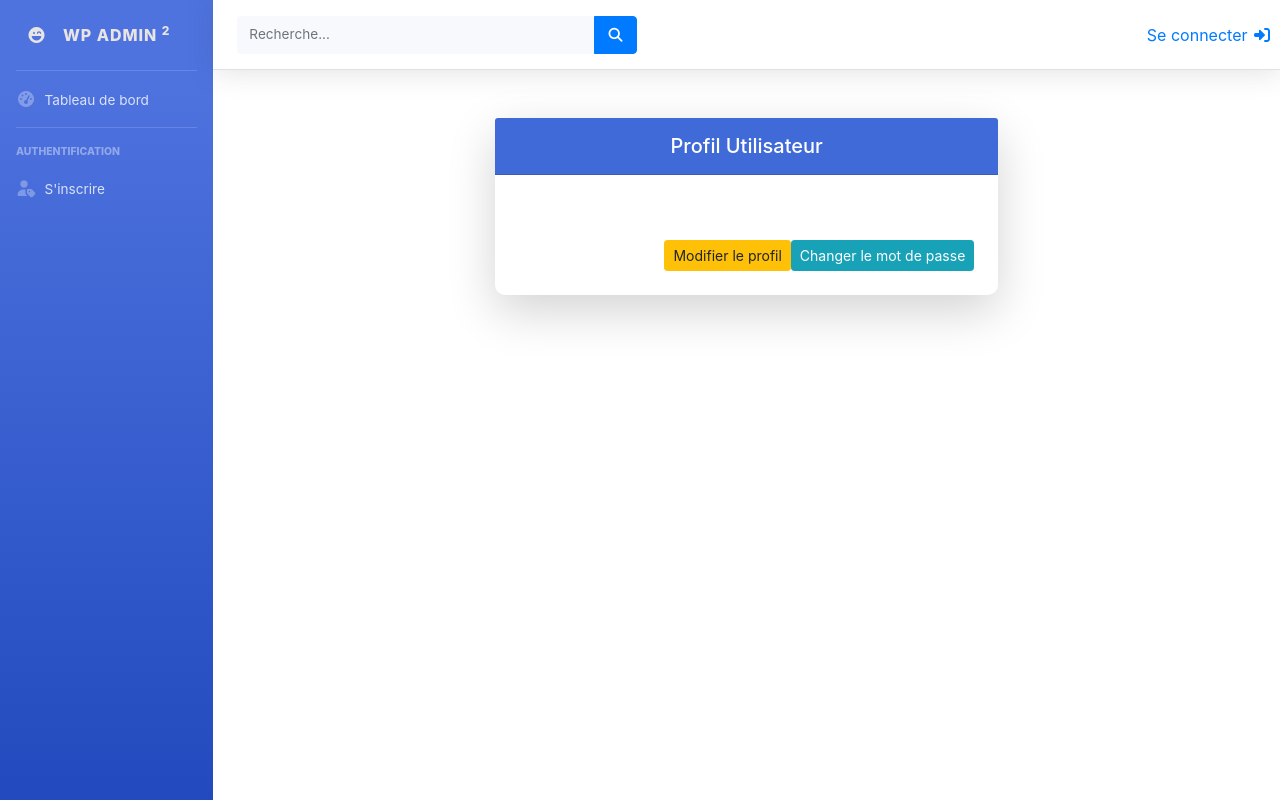
After one commit to Tsiaro-Yohan09/learn_django, a Django app: page /profile/ in a window 1280 px wide. The commit adds this page. Run offline with Django 5.2, Linux system fonts and the light colour scheme; some libraries are stand-ins or nearby versions.

Commit message:
Add link profile user and the template for this

```diff
--- /dev/null
+++ b/projet_django/home_page/templates/auth/profile_user.html
@@ -0,0 +1,53 @@
+{% extends "base.html" %}
+{% block content %}
+<div class="container mt-5">
+    <div class="row justify-content-center">
+        <div class="col-md-8 col-lg-6">
+            <div class="card shadow-lg border-0">
+                <div class="card-header py-3 text-white text-center" style="background-color: #3f6ad8;">
+                    <h5 class="mb-0">
+                        <i class="bi bi-person-circle me-2"></i>Profil Utilisateur
+                    </h5>
+                </div>
+
+                <div class="card-body p-4">
+                    {% if request.user.is_authenticated %}
+                    <div class="text-center mb-4">
+                        <div class="card-tile text-primary">{{ request.user.username|slice:":2"|upper }}</div>
+                        <h4 class="mt-3 mb-0">{{ user.first_name }} {{ user.username }}</h4>
+                        <p class="text-muted small">@{{ user.username }}</p>
+                    </div>
+
+                    <hr>
+
+                    <h6 class="mb-3 text-primary"><i class="bi bi-info-circle me-2"></i>Informations personnelles</h6>
+                    <div class="row mb-3">
+                        <div class="col-sm-4 text-muted fw-bold">Email:</div>
+                        <div class="col-sm-8">{{ user.email }}</div>
+                    </div>
+                    <div class="row mb-3">
+                        <div class="col-sm-4 text-muted fw-bold">Membre depuis:</div>
+                        <div class="col-sm-8">{{ user.date_joined|date:"d F Y" }}</div>
+                    </div>
+                    <div class="row mb-3">
+                        <div class="col-sm-4 text-muted fw-bold">Dernière connexion:</div>
+                        <div class="col-sm-8">{{ user.last_login|date:"d F Y H:i" }}</div>
+                    </div>
+                    {% endif %}
+
+                    <hr class="mt-4">
+
+                    <div class="d-flex justify-content-end gap-2">
+                        <a href="" class="btn btn-warning btn-sm">
+                            <i class="bi bi-pencil-square me-1"></i> Modifier le profil
+                        </a>
+                        <a href="" class="btn btn-info btn-sm text-white">
+                            <i class="bi bi-key me-1"></i> Changer le mot de passe
+                        </a>
+                    </div>
+                </div>
+            </div>
+        </div>
+    </div>
+</div>
+{% endblock %}
--- a/projet_django/home_page/templates/blocks/header.html
+++ b/projet_django/home_page/templates/blocks/header.html
@@ -30,7 +30,7 @@
             </form>
             &nbsp | &nbsp
             <div class="mr-2 d-none d-lg-inline small username-connected">{{ request.user.username }}</div>
-            <div class="initial-name">{{ request.user.username|slice:":2"|upper }}</div>
+            <div class="initial-name"><a href="{% url 'profile' %}">{{ request.user.username|slice:":2"|upper }}</a></div>
         {% else %}
             <a class="logout" href="{% url 'login' %}">
                 Se connecter <i class="fa-solid fa-right-to-bracket"></i>
--- a/projet_django/home_page/urls.py
+++ b/projet_django/home_page/urls.py
@@ -6,5 +6,6 @@ urlpatterns = [
     path('', views.home, name='home'),
     path('login/', views.login_view, name='login'),
     path('register/', views.register, name='register'),
-    path("logout/", LogoutView.as_view(next_page="home"), name="logout"),
+    path("logout/", LogoutView.as_view(next_page="home"), name='logout'),
+    path("profile/", views.profile_user, name='profile')
 ]
--- a/projet_django/home_page/views.py
+++ b/projet_django/home_page/views.py
@@ -37,9 +37,12 @@ def login_view(request):
         else:
             return HttpResponse(user)
 
-            # return HttpResponse("Mot de passe ou email invalide")
-
     return render(request, "auth/login.html")
 
 def home(request):
     return render(request, 'home/index.html')
+
+def profile_user(request):
+
+
+    return render(request, "auth/profile_user.html")
```
